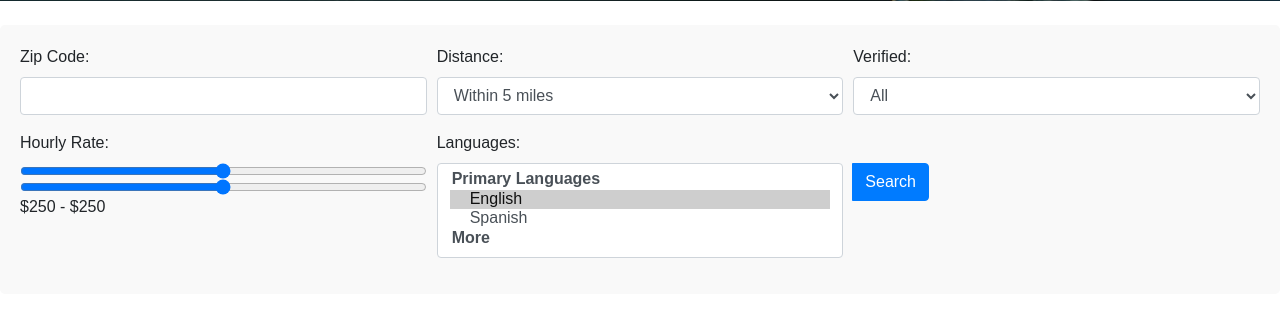
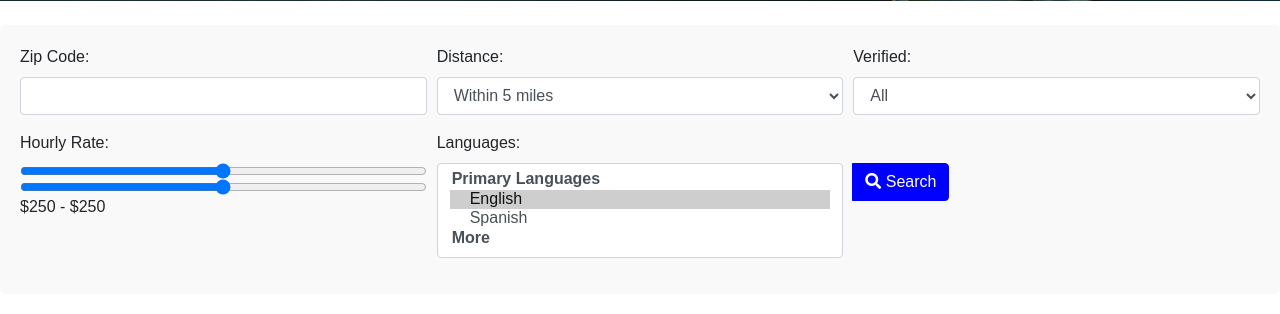
Before and after one commit to StatStud/test-hostgator, a PHP site: page / in a window 1280 px wide. Shown: the part 356-670 px from the top of the page. Run offline with PHP 8.4, Linux system fonts and the light colour scheme.

Commit message:
update Tue Dec 26 15:29:51 EST 2023

```diff
--- a/index.php
+++ b/index.php
@@ -11,6 +11,21 @@ session_start();
     <title>My Web App</title>
     <link rel="stylesheet" href="https://stackpath.bootstrapcdn.com/bootstrap/4.5.2/css/bootstrap.min.css">
     <link rel="stylesheet" href="styles.css">
+    <style>
+        /* Custom CSS */
+        .btn-primary {
+            background-color: blue;
+            border-color: blue;
+            border-radius: 0 0.25rem 0.25rem 0;
+        }
+
+        .btn-primary:hover {
+            background-color: darkblue;
+            border-color: darkblue;
+        }
+
+    </style>
+    <link rel="stylesheet" href="https://cdnjs.cloudflare.com/ajax/libs/font-awesome/5.15.4/css/all.min.css">
 </head>
 <body>
     <!-- Nav bar -->
```
Lines whose indentation alone changed are shown as unchanged.
